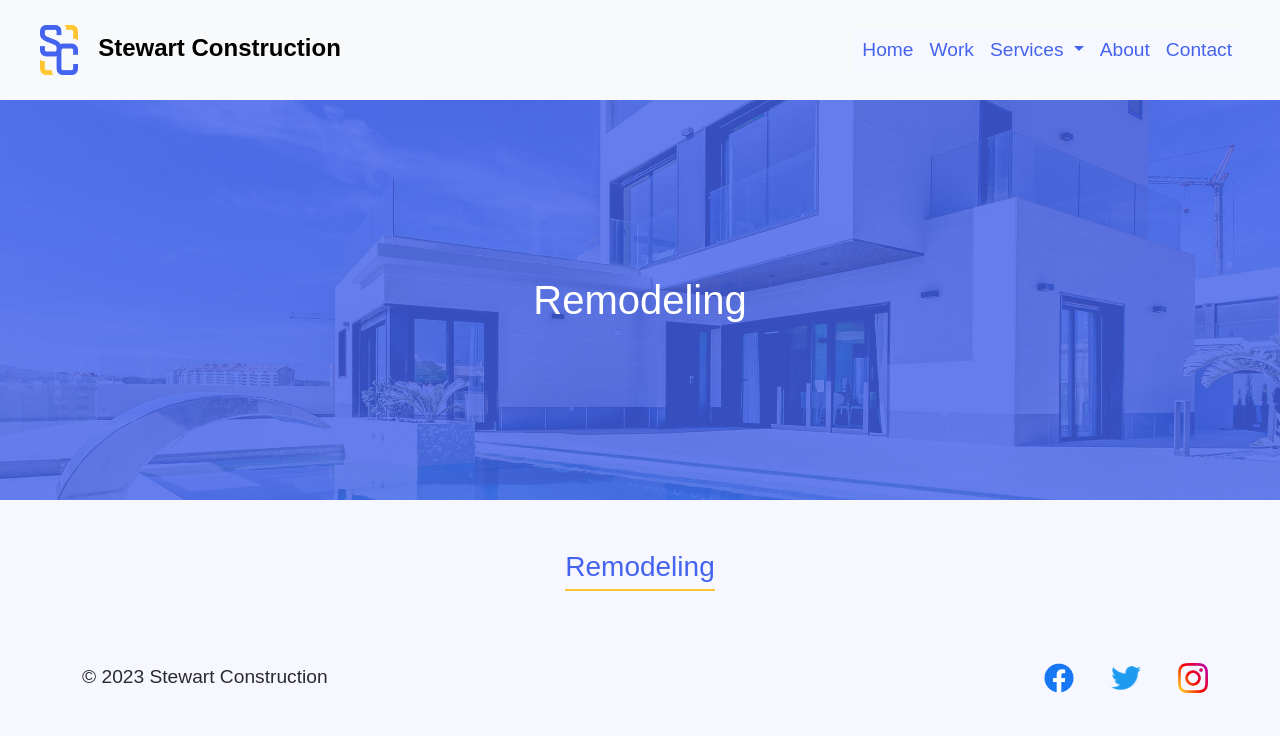
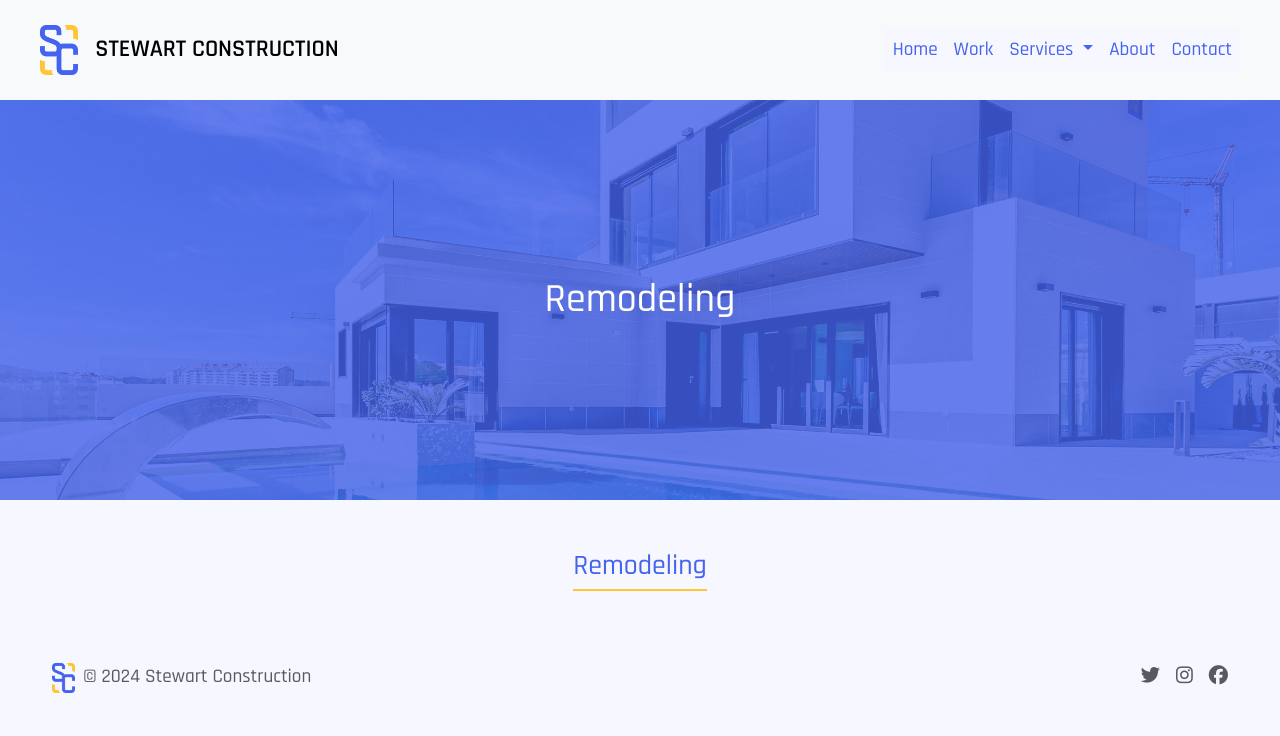
Before and after one commit to willstewartcode/Stewart-Construction, a plain HTML site: page remodeling.htm in a window 1280 px wide. Drawn offline with nearby package versions, Linux system fonts and the light colour scheme.

Commit message:
Updated header and footer on remodeling page

```diff
--- a/remodeling.htm
+++ b/remodeling.htm
@@ -1,47 +1,61 @@
 <!doctype html>
 <html lang="en">
+
 <head>
 	<title>Stewart Construction</title>
 	<!-- Required meta tags -->
 	<meta charset="utf-8">
 	<meta name="viewport" content="width=device-width, initial-scale=1">
 
-		<!-- The above tags *must* come first in the head; any other head content must come *after* these tags
-    	The width=device-width part sets the width of the page to follow the screen-width of the device.
-        The initial-scale=1 part sets the initial zoom level when the page is first loaded by the browser.
-		-->
-
 	<meta name="keywords" content="stewart construction, clarksville, tennessee">
 	<link rel="shortcut icon" href="images/favicon.ico">
 
-		<link href="https://cdn.jsdelivr.net/npm/bootstrap@5.3.0/dist/css/bootstrap.min.css" rel="stylesheet" integrity="sha384-9ndCyUaIbzAi2FUVXJi0CjmCapSmO7SnpJef0486qhLnuZ2cdeRhO02iuK6FUUVM" crossorigin="anonymous">
+	<!-- Bootstrap -->
+	<link href="https://cdn.jsdelivr.net/npm/bootstrap@5.3.0/dist/css/bootstrap.min.css" rel="stylesheet"
+		integrity="sha384-9ndCyUaIbzAi2FUVXJi0CjmCapSmO7SnpJef0486qhLnuZ2cdeRhO02iuK6FUUVM" crossorigin="anonymous">
+	<!-- Styles -->
 	<link href="style.css" rel="stylesheet">
+	<!-- Font Awesome -->
+	<script src="https://kit.fontawesome.com/8f6a5df95f.js" crossorigin="anonymous"></script>
+	<!-- Fonts -->
+	<link rel="preconnect" href="https://fonts.googleapis.com">
+	<link rel="preconnect" href="https://fonts.gstatic.com" crossorigin>
+	<link href="https://fonts.googleapis.com/css2?family=Rajdhani:wght@300;400;500;600;700&display=swap"
+		rel="stylesheet">
 </head>
+
 <body>
 	<header>
+		<!--
+	NAV
+ -->
 		<nav class="navbar navbar-expand-md bg-light">
 			<div class="container-fluid">
 				<a class="navbar-brand" href="#">
 					<img src="images/stewart_construction_logo_color.png" alt="Logo" height="50" class="d-inline-block">
-					&nbsp;&nbsp;Stewart Construction
+					&nbsp;&nbsp;STEWART CONSTRUCTION
 				</a>
-				<button class="navbar-toggler" type="button" data-bs-toggle="collapse" data-bs-target="#navbarSupportedContent" aria-controls="navbarSupportedContent" aria-expanded="false" aria-label="Toggle navigation">
+				<button class="navbar-toggler" type="button" data-bs-toggle="collapse"
+					data-bs-target="#navbarSupportedContent" aria-controls="navbarSupportedContent"
+					aria-expanded="false" aria-label="Toggle navigation">
 					<span class="navbar-toggler-icon"></span>
 				</button>
 				<div class="collapse navbar-collapse" id="navbarSupportedContent">
 					<ul class="navbar-nav ms-auto mb-2 mb-lg-0">
 						<li class="nav-item">
-							<a class="nav-link active rounded" aria-current="page" href="index.html">Home</a>
+							<a class="nav-link rounded" href="index.html">Home</a>
 						</li>
 						<li class="nav-item">
 							<a class="nav-link rounded" href="work.htm">Work</a>
 						</li>
 						<li class="nav-item dropdown">
-							<a class="nav-link dropdown-toggle rounded" href="#" role="button" data-bs-toggle="dropdown" aria-expanded="false">
+							<a class="nav-link dropdown-toggle rounded" href="#" role="button" data-bs-toggle="dropdown"
+								aria-expanded="false">
 								Services
 							</a>
 							<ul class="dropdown-menu">
-								<li><a class="dropdown-item" href="home-construction.htm">Home Construction</a></li>
+								<li><a class="dropdown-item active" aria-current="page"
+										href="home-construction.htm">Home Construction</a></li>
 								<li><a class="dropdown-item" href="remodeling.htm">Remodeling</a></li>
 								<li><a class="dropdown-item" href="repair-maintenance.htm">Repair & Maintenance</a></li>
 							</ul>
@@ -56,6 +70,10 @@
 				</div>
 			</div>
 		</nav>
+
+		<!--
+		BANNER
+	 -->
 		<div class="container-fluid" id="header-img">
 			<h1>Remodeling</h1>
 		</div>
@@ -71,29 +89,35 @@
 		</div>
 	</main>
 
-    <footer>
-		<div class="container footer">
-			<div class="row align-self-center">
-				<div class="col-xl-8 col-lg-8 col-md-9 col-sm-9 col-9 align-self-center">
-					&copy; 2023 Stewart Construction
+	<!--
+		FOOTER
+	 -->
+	<div class="container-fluid">
+		<footer class="d-flex flex-wrap justify-content-between align-items-center py-3 my-4 sticky-bottom">
+			<div class="col-md-4 d-flex align-items-center">
+				<a href="/" class="mb-3 me-2 mb-md-0 text-body-secondary text-decoration-none lh-1">
+					<img src="images/stewart_construction_logo_color.png" height="30">
+				</a>
+				<span class="mb-3 mb-md-0 text-body-secondary">© 2024 Stewart Construction</span>
 			</div>
-				<div class="col-xl-4 col-lg-4 col-md-3 col-sm-3 col-3 align-self-center" id="social-links">
-					<div class="row" id="social-icons">
-						<div class="col-lg-2 col-md-3 col-sm-4 col-4 align-self-center">
-							<a href="https://www.facebook.com" target="_blank"><img src="images/facebook_logo.png" alt="" class="img-fluid align-self-center social-icon"></a>
+
+			<ul class="nav col-md-4 justify-content-end list-unstyled d-flex">
+				<li class="ms-3"><a class="text-body-secondary" href="https://www.twitter.com/" target="_blank">
+						<i class="fa-brands fa-twitter"></i>
+					</a></li>
+				<li class="ms-3"><a class="text-body-secondary" href="https://www.instagram.com/" target="_blank">
+						<i class="fa-brands fa-instagram"></i>
+					</a></li>
+				<li class="ms-3"><a class="text-body-secondary" href="https://www.facebook.com/" target="_blank">
+						<i class="fa-brands fa-facebook"></i>
+					</a></li>
+			</ul>
+		</footer>
 	</div>
-						<div class="col-lg-2 col-md-3 col-sm-4 col-4 align-self-center">
-							<a href="https://www.twitter.com" target="_blank"><img src="images/twitter_logo.png" alt="" class="img-fluid align-self-center social-icon"></a>
-						</div>
-						<div class="col-lg-2 col-md-3 col-sm-4 col-4 align-self-center">
-							<a href="https://www.instagram.com" target="_blank"><img src="images/instagram_logo.png" alt="" class="img-fluid align-self-center social-icon"></a>
-						</div>
-					</div>
-				</div>
-			</div>
-		</div>
-	</footer>
 
-	<script src="https://cdn.jsdelivr.net/npm/bootstrap@5.3.0/dist/js/bootstrap.bundle.min.js" integrity="sha384-geWF76RCwLtnZ8qwWowPQNguL3RmwHVBC9FhGdlKrxdiJJigb/j/68SIy3Te4Bkz" crossorigin="anonymous"></script>
+	<script src="https://cdn.jsdelivr.net/npm/bootstrap@5.3.0/dist/js/bootstrap.bundle.min.js"
+		integrity="sha384-geWF76RCwLtnZ8qwWowPQNguL3RmwHVBC9FhGdlKrxdiJJigb/j/68SIy3Te4Bkz"
+		crossorigin="anonymous"></script>
 </body>
+
 </html>
```
Lines whose indentation alone changed are shown as unchanged.
